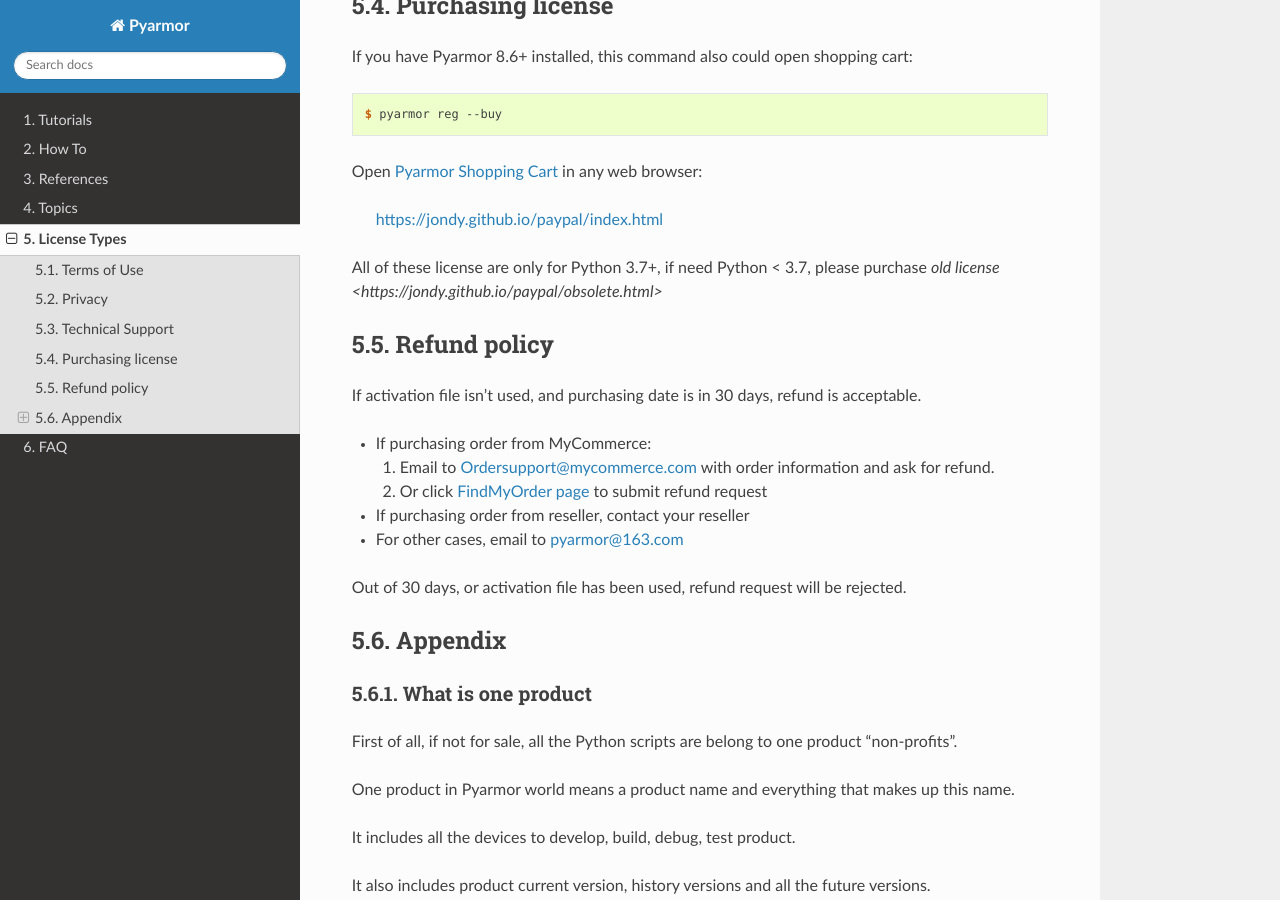
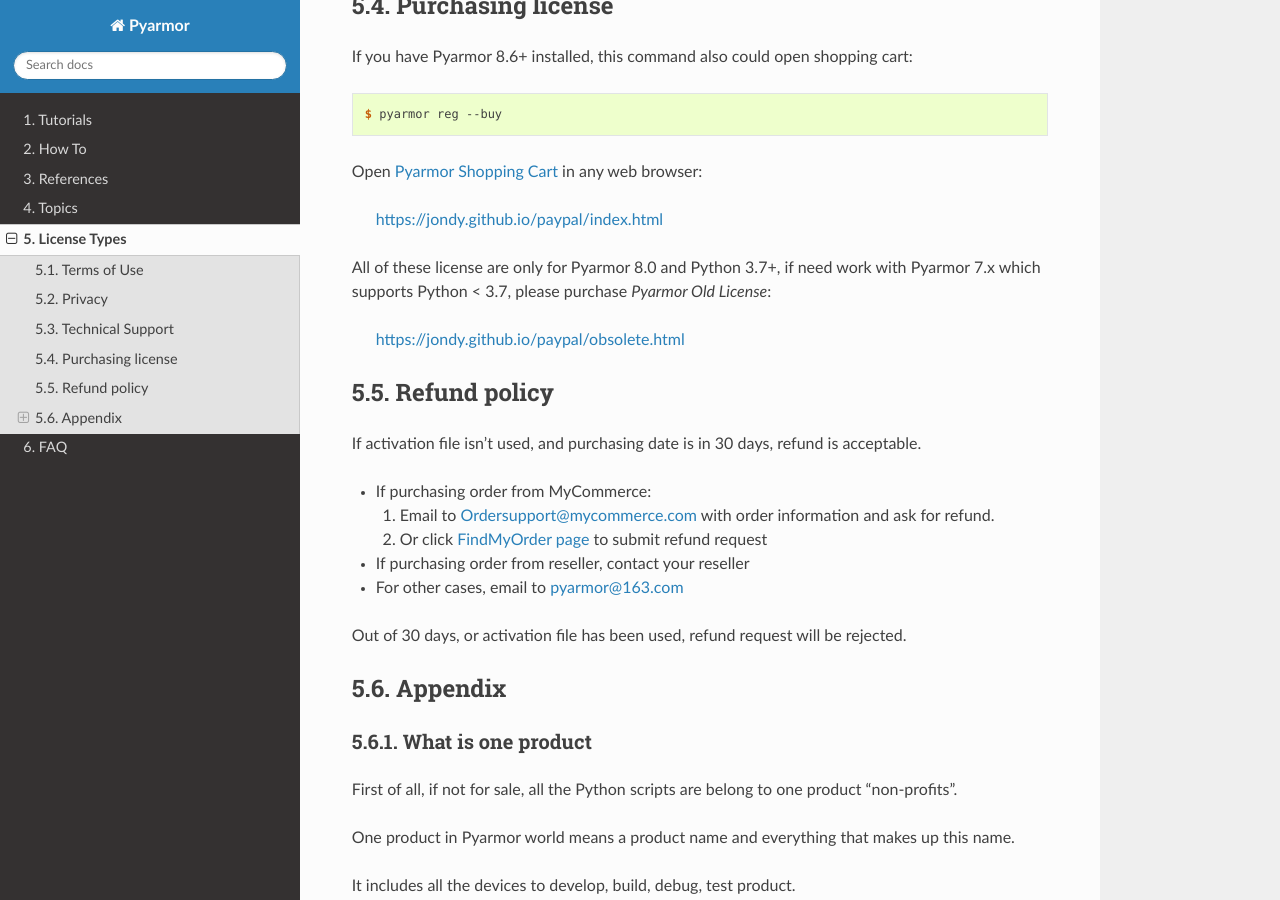
Before and after one commit to dashingsoft/pyarmor, a Sphinx documentation site: the page built from docs/licenses.rst, in a window 1280 px wide and 900 px high, scrolled down 3930 px. Built offline with Sphinx 7.4.7 and the Read the Docs theme 3.1.0, drawn with Linux system fonts in a browser that asks for light colours.

Commit message:
Refine doc for old license

```diff
--- a/docs/licenses.rst
+++ b/docs/licenses.rst
@@ -179,7 +179,9 @@
 
     https://jondy.github.io/paypal/index.html
 
-All of these license are only for Python 3.7+, if need Python < 3.7, please purchase `old license <https://jondy.github.io/paypal/obsolete.html>`
+All of these license are only for Pyarmor 8.0 and Python 3.7+, if need work with Pyarmor 7.x which supports Python < 3.7, please purchase `Pyarmor Old License`:
+
+   https://jondy.github.io/paypal/obsolete.html
 
 Refund policy
 =============
```
